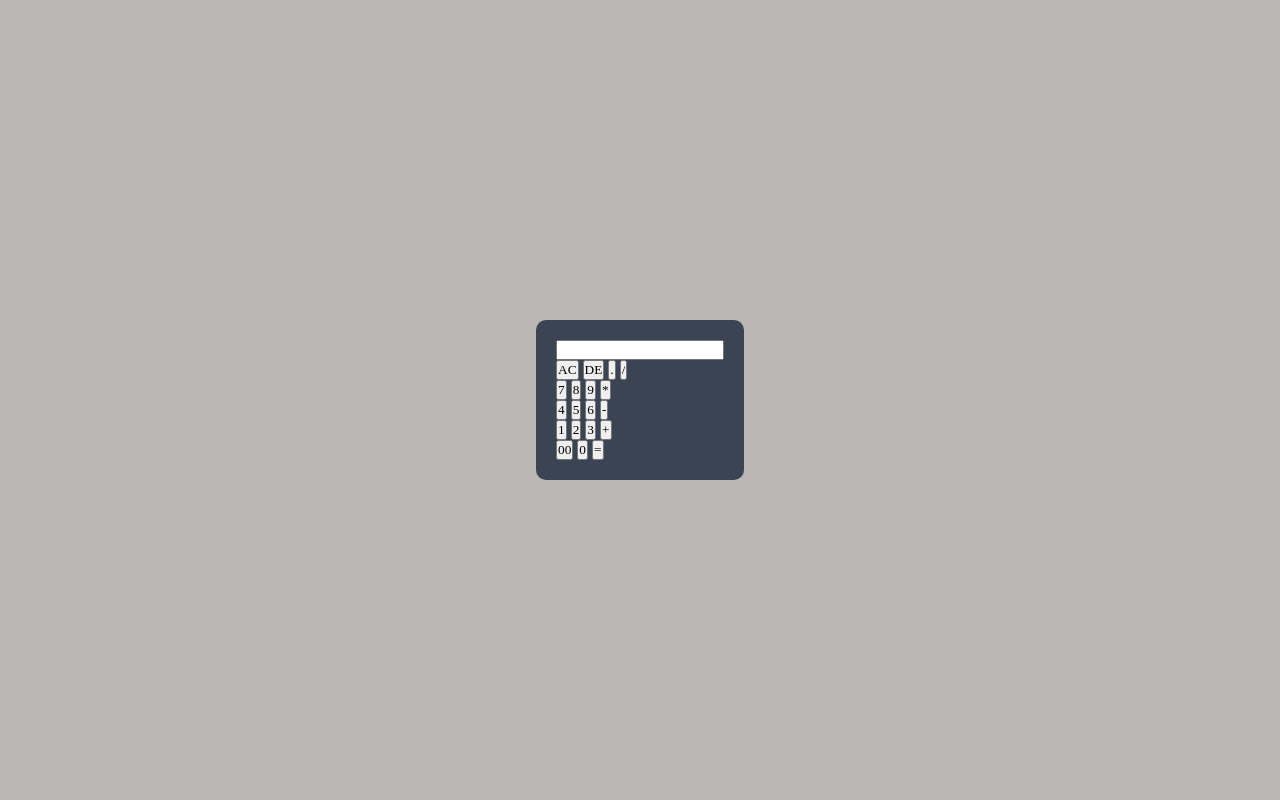
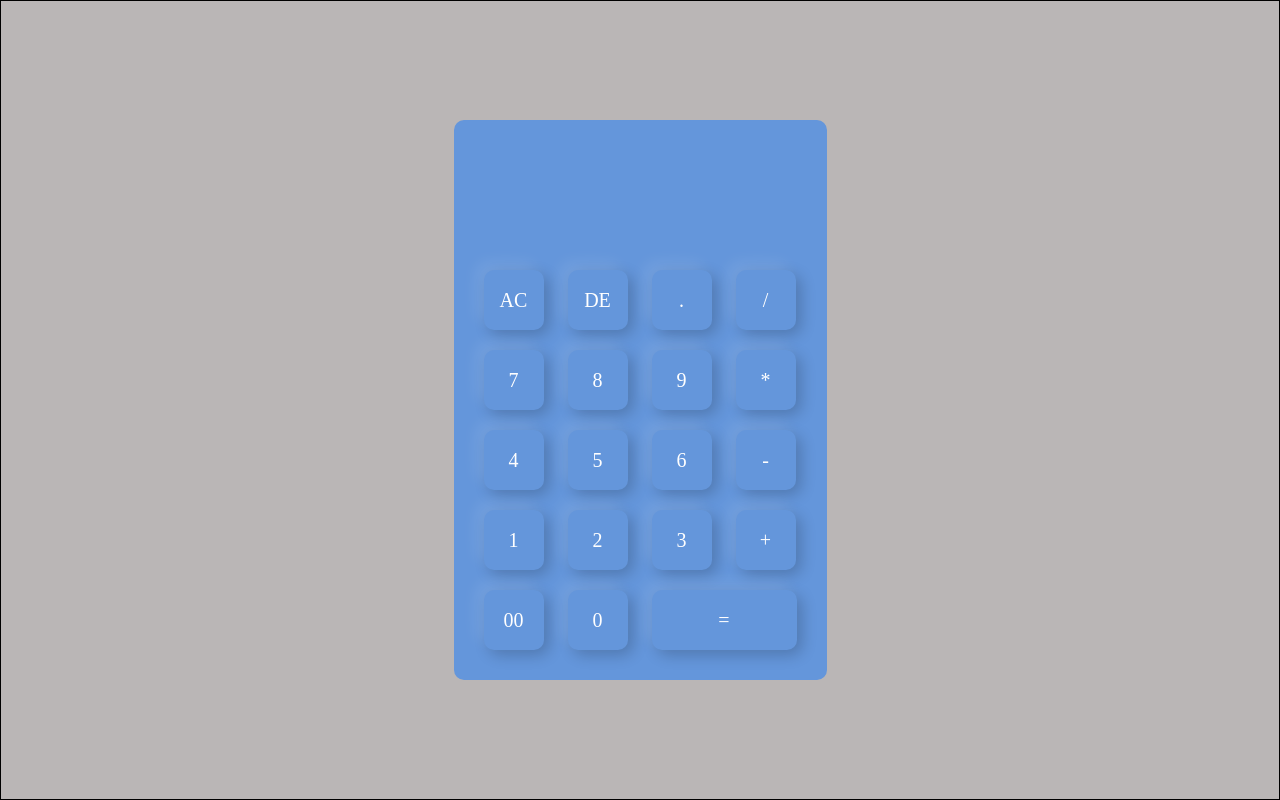
Before and after one commit to thqu1et/calculator---JS, a plain HTML site: page index.html in a window 1280 px wide. Drawn offline with Linux system fonts and the light colour scheme.

Commit message:
style
new change and new write style

```diff
--- a/index.html
+++ b/index.html
@@ -12,7 +12,7 @@
     <div class="container">
         <div class="calculator">
             <form>
-                <div>
+                <div class="display">
                 <input type="text" name="display">
                 </div>
                 <div>
@@ -42,7 +42,7 @@
                 <div>
                     <input type="button" value="00">
                     <input type="button" value="0">
-                    <input type="button" value="=">
+                    <input type="button" value="=" class="equal">
                 </div>
             </form>
         </div>
--- a/style.css
+++ b/style.css
@@ -11,9 +11,38 @@
     display: flex;
     justify-content: center;
     align-items: center;
+    border: 1px solid black;
 }
 .calculator{
-    background:#3a4452;
+    background:#6496db;
     padding: 20px;
     border-radius: 10px;
 }
+.calculator form input{
+    border: 0;
+    outline: 0;
+    width: 60px;
+    height: 60px;
+    border-radius: 10px;
+    box-shadow: -8px -8px 15px rgba(255 , 255, 255 , 0.1) ,
+    5px 5px 15px rgba(0,0,0,0.2) ;
+    background: transparent;
+    font-size:20px;
+    color:white;
+    cursor: pointer;
+    margin: 10px;
+}
+form .display{
+    display: flex;
+    justify-content: flex-end;
+    margin: 20px 0;
+}
+form .display input{
+    text-align: right;
+    flex: 1;
+    font-size: 45px;
+    box-shadow: none;
+}
+form input.equal{
+    width: 145px;
+}
```
